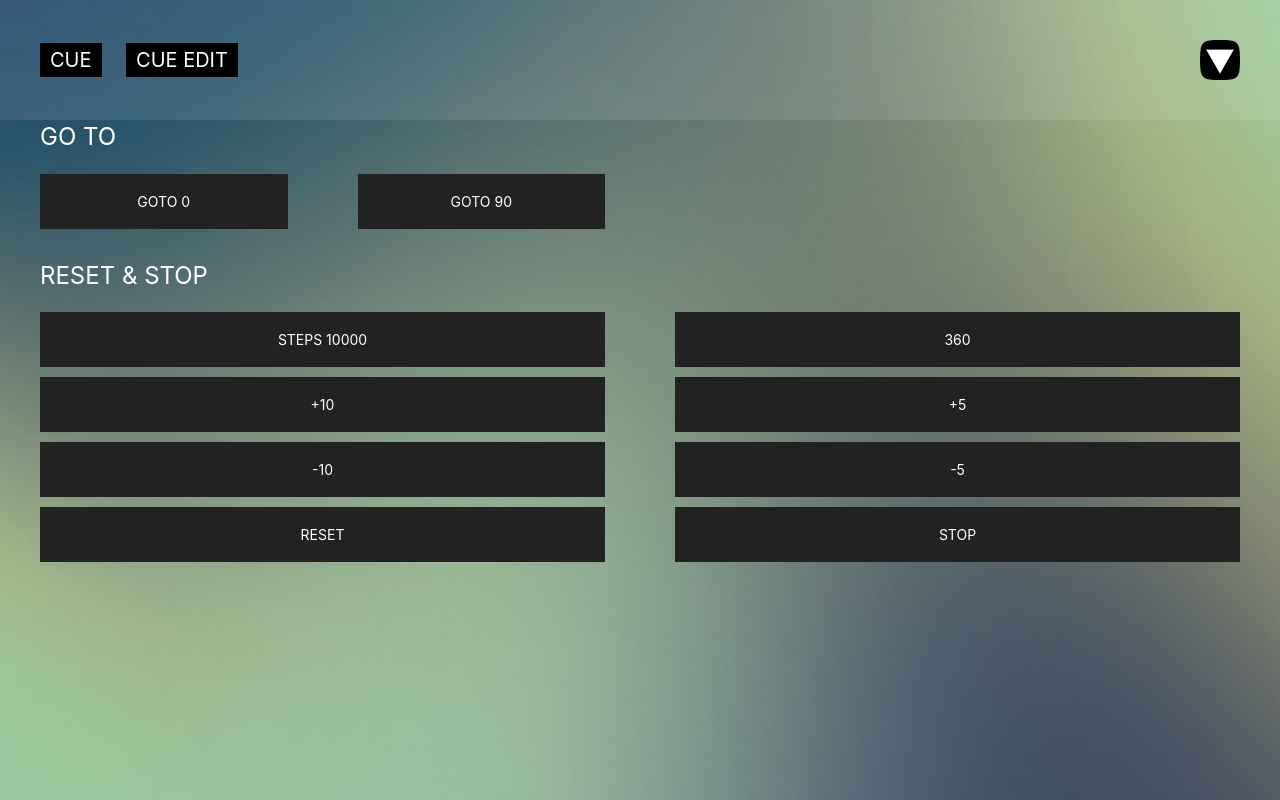
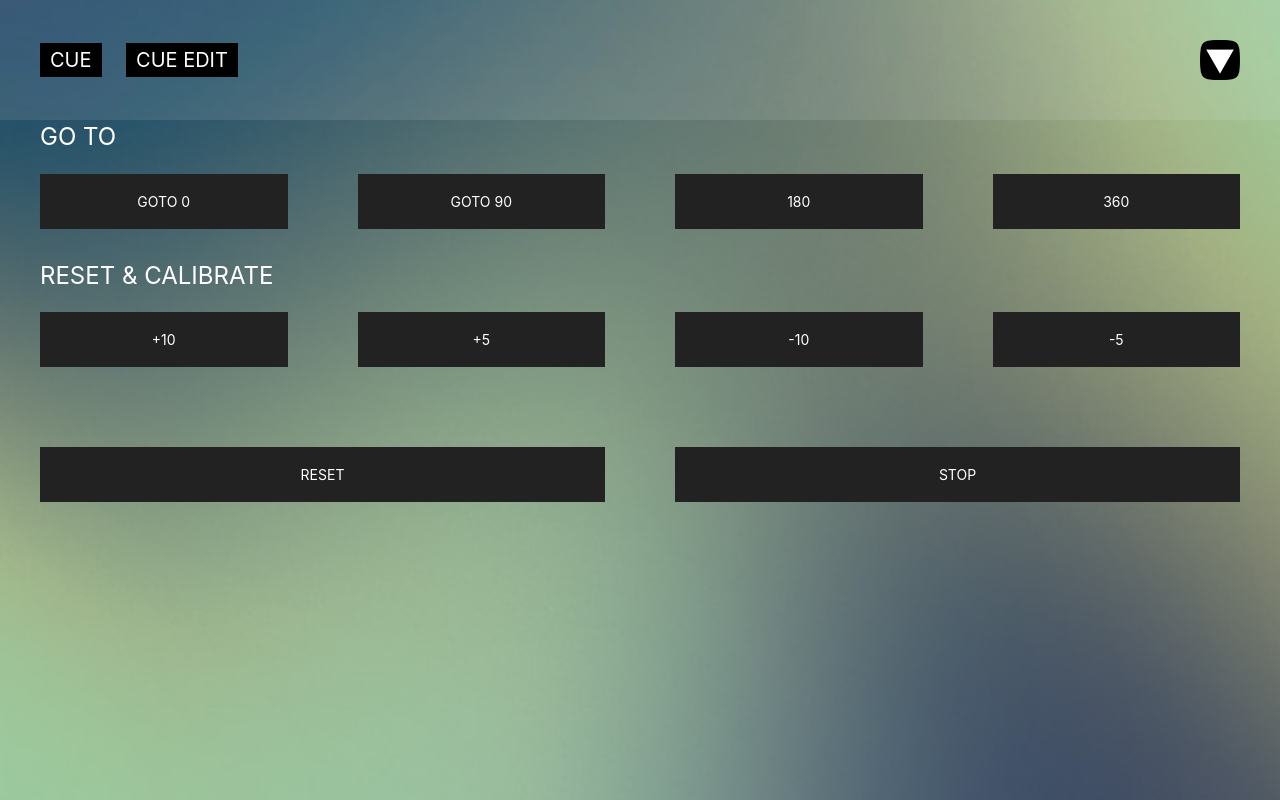
Before and after one commit to kernmartin/vpi, a Flask app: page / in a window 1280 px wide. Run offline with Flask 2, Linux system fonts and the light colour scheme.

Commit message:
gute nacht

```diff
--- a/templates/index.html
+++ b/templates/index.html
@@ -40,22 +40,22 @@
       <div class="uk-grid uk-child-width-1-3@s uk-child-width-1-2 uk-child-width-1-4@m uk-grid-large uk-grid-row-small">
         <div><a href="0" class="gB uk-button uk-button-secondary uk-button-large uk-width-1-1">GOTO 0</a></div>
         <div><a href="10000" class="gB uk-button uk-button-secondary uk-button-large uk-width-1-1">GOTO 90</a></div>
+        <div><a href="/steps/144250" class="uk-button uk-button-secondary uk-button-large uk-width-1-1">180</a></div>
+        <div><a href="/steps/288500" class="uk-button uk-button-secondary uk-button-large uk-width-1-1">360</a></div>
       </div>
       </div>
 
       <div class="uk-container uk-margin-bottom">
-        <div class="uk-width-1-1"><h3 style="color: white;">RESET & STOP</h3></div>
-
-        <div class="uk-grid uk-child-width-1-2 uk-grid-large uk-grid-row-small">
-            <div><a href="/steps/10000" class="uk-button uk-button-secondary uk-button-large uk-width-1-1">STEPS 10000</a></div>
-            <div><a href="/steps/290000" class="uk-button uk-button-secondary uk-button-large uk-width-1-1">360</a></div>
-            <div><a href="/steps/8060" class="uk-button uk-button-secondary uk-button-large uk-width-1-1">+10</a></div>
-            <div><a href="/steps/4027" class="uk-button uk-button-secondary uk-button-large uk-width-1-1">+5</a></div>
-            <div><a href="/steps/-8060" class="uk-button uk-button-secondary uk-button-large uk-width-1-1">-10</a></div>
-            <div><a href="/steps/-4027" class="uk-button uk-button-secondary uk-button-large uk-width-1-1">-5</a></div>
+        <div class="uk-width-1-1"><h3 style="color: white;">RESET & CALIBRATE</h3></div>
+        <div class="uk-grid uk-child-width-1-4@m uk-grid-large uk-grid-row-small">
+            <div><a href="/steps/8014" class="uk-button uk-button-secondary uk-button-large uk-width-1-1">+10</a></div>
+            <div><a href="/steps/4007" class="uk-button uk-button-secondary uk-button-large uk-width-1-1">+5</a></div>
+            <div><a href="/steps/-8014" class="uk-button uk-button-secondary uk-button-large uk-width-1-1">-10</a></div>
+            <div><a href="/steps/-4007" class="uk-button uk-button-secondary uk-button-large uk-width-1-1">-5</a></div>
+        </div>
+        <div class="uk-grid uk-child-width-1-2@m uk-grid-large uk-grid-row-small">
             <div><a href="/reset" class="gB btn uk-button uk-button-secondary uk-button-large uk-width-1-1">RESET</a></div>
-            <div><a href="/stop" class="uk-button uk-button-secondary uk-button-large uk-width-1-1">STOP</a></div>
-
+            <div><a href="/stop" class="gB btn uk-button uk-button-secondary uk-button-large uk-width-1-1">STOP</a></div>
         </div>
 
       </div>
--- a/vpimotorfunctions.py
+++ b/vpimotorfunctions.py
@@ -35,6 +35,7 @@ MAX_RPM = 250
 STEP_CAL = 3200 * 180
 DEGREE_STEP = STEP_CAL / 360
 WORM_GEAR = 180
+STEPS_REV = 288500
 # WORM 180 * 3200
 # STEPS 3200 pro 360
 # Frequenzberechnung
```
